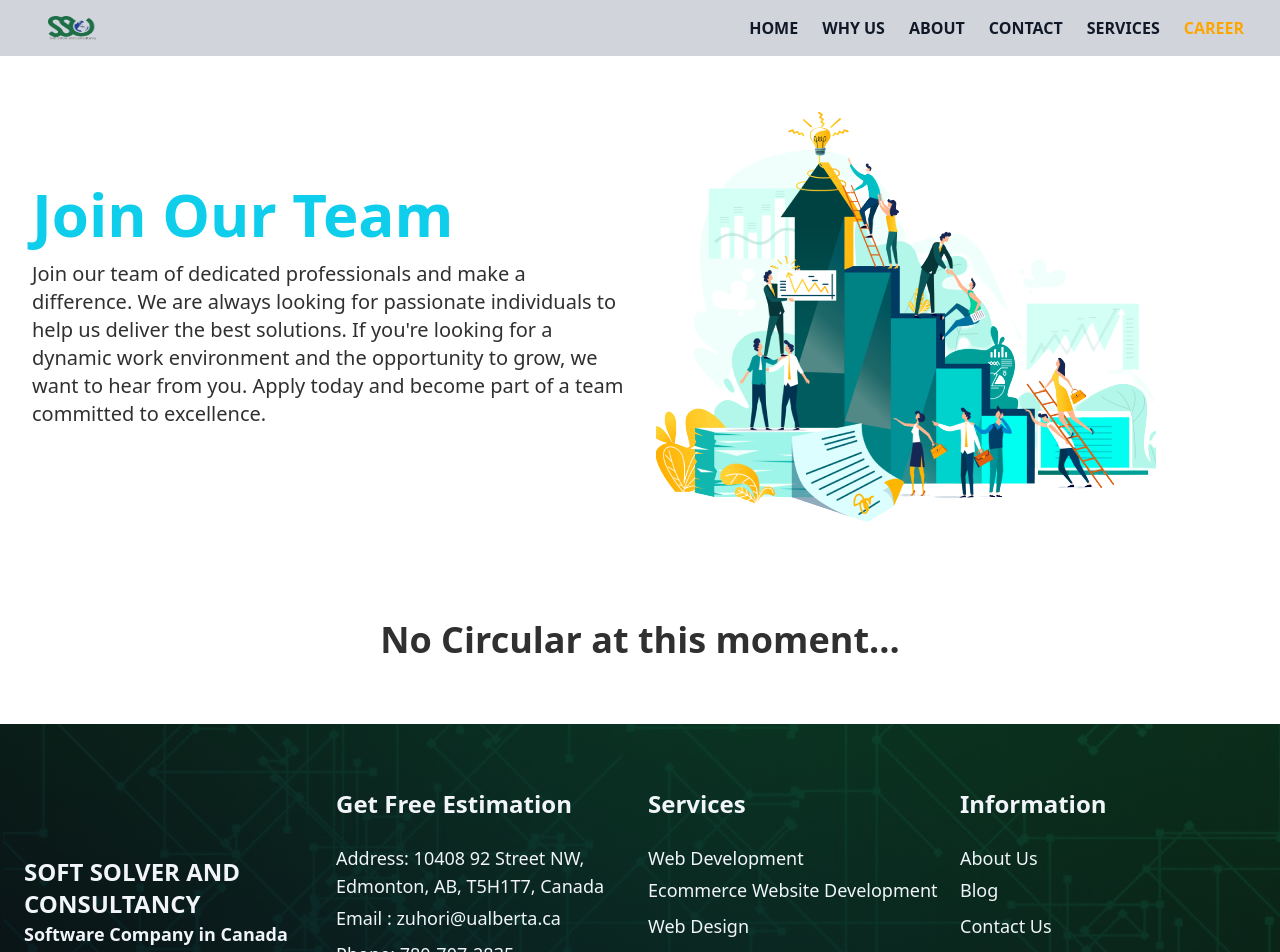
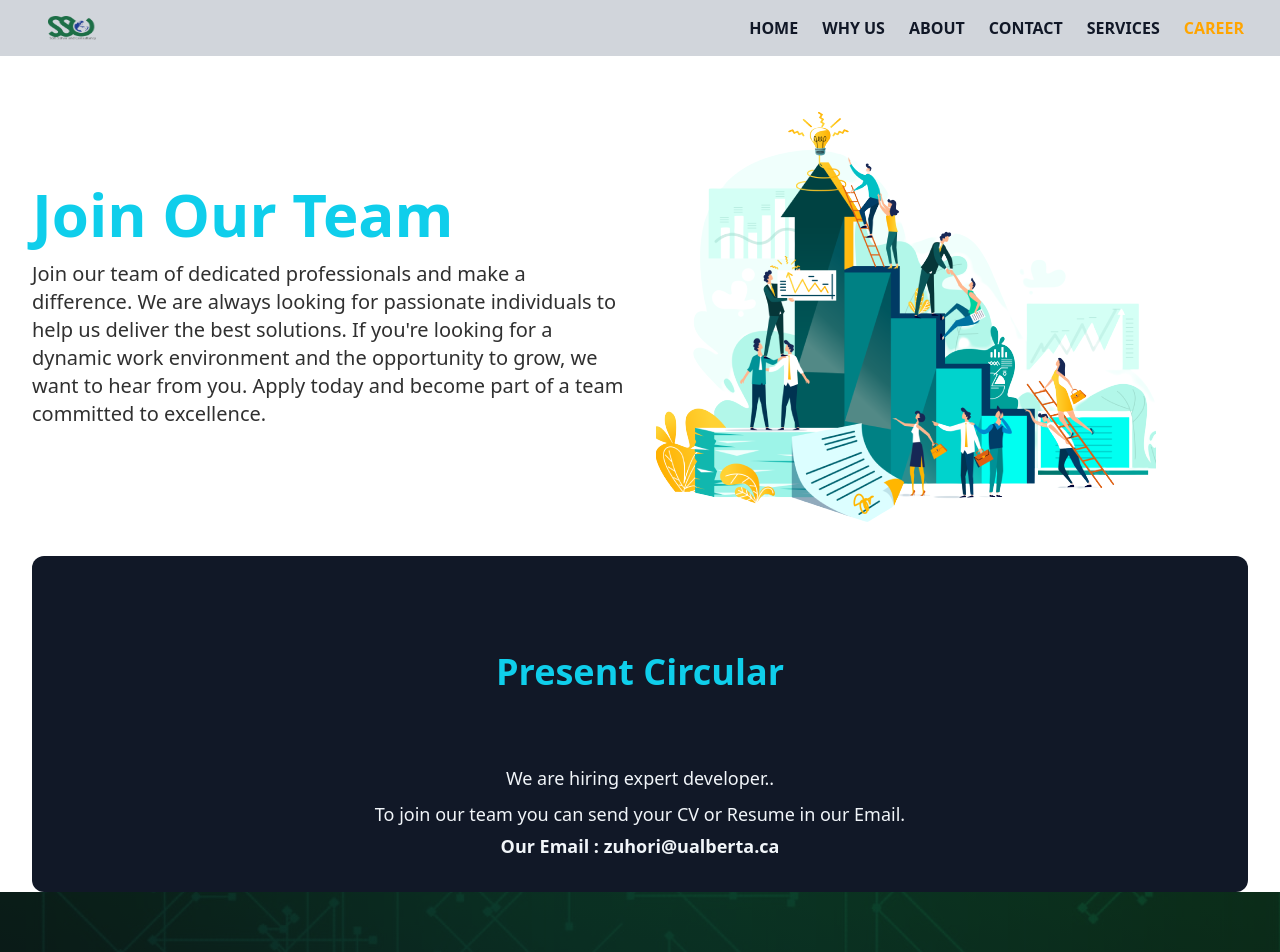
Before and after one commit to Biplob123121/soft-solver-and-consultancy, a React (Create React App) app: page /career in a window 1280 px wide. Shown: the top 952 px of the page. Built offline with nearby package versions, Linux system fonts and the light colour scheme.

Commit message:
updated site

```diff
--- a/src/Pages/About/About.js
+++ b/src/Pages/About/About.js
@@ -8,7 +8,6 @@ function About() {
     <div className='px-6'>
       <AboutBanner />
       <WhyChoose />
-      <Team />
     </div>
   )
 }
--- a/src/Pages/Career/Circular.js
+++ b/src/Pages/Career/Circular.js
@@ -2,8 +2,11 @@ import React from 'react'
 
 function Circular() {
   return (
-    <div>
-        <h1 className='text-4xl font-semibold my-16 text-center'>No Circular at this moment...</h1>
+    <div className='bg-gray-900 py-8 text-slate-100 flex flex-col justify-center items-center rounded-xl'>
+        <h1 className='text-4xl font-semibold my-16 text-center text-primary'>Present Circular</h1>
+        <p className='my-2 text-lg'>We are hiring expert developer..</p>
+        <p className='mb-1 text-lg'>To join our team you can send your CV or Resume in our Email.</p>
+        <h3 className='text-lg font-semibold'>Our Email : zuhori@ualberta.ca</h3>
     </div>
   )
 }
```
